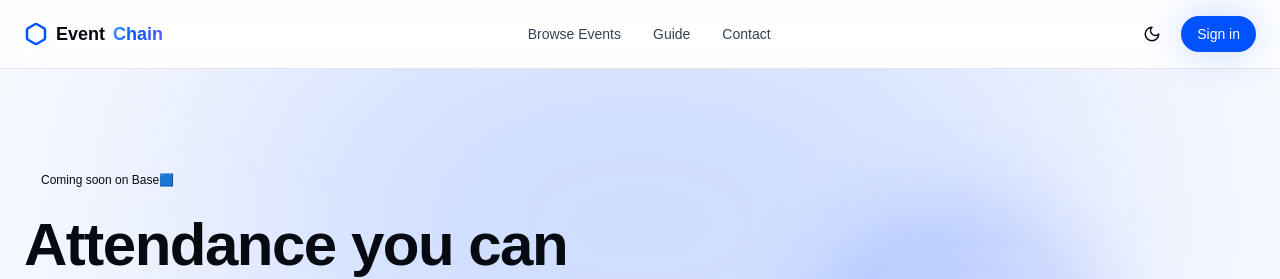
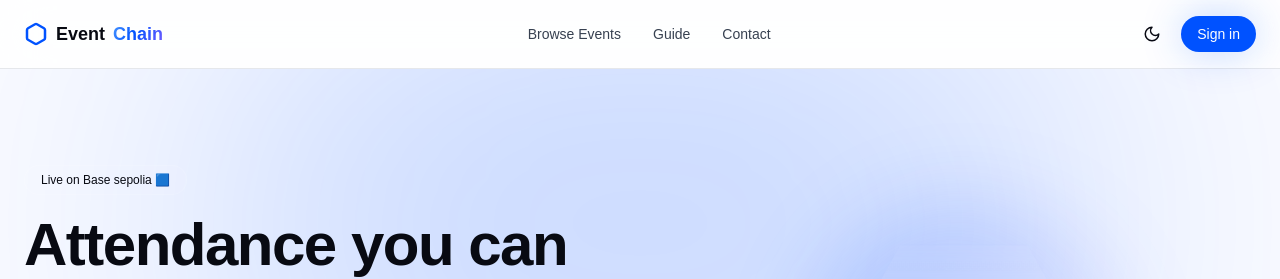
Before and after one commit to drmukty/EventChain, a Next.js app: page / in a window 1280 px wide. Shown: the top 279 px of the page. Built offline with nearby package versions, Linux system fonts and the light colour scheme; no server answers.

Commit message:
Update page.tsx

```diff
--- a/src/app/page.tsx
+++ b/src/app/page.tsx
@@ -25,7 +25,7 @@ export default function HomePage() {
               animate={{ opacity: 1, y: 0 }}
               className="mb-5 inline-flex items-center gap-2 rounded-full border border-white/10 bg-white/5 px-4 py-1.5 text-xs font-medium text-fg-muted"
             >
-               Coming soon on Base🟦
+               Live on Base sepolia 🟦
             </motion.p>
 
             <motion.h1
```
